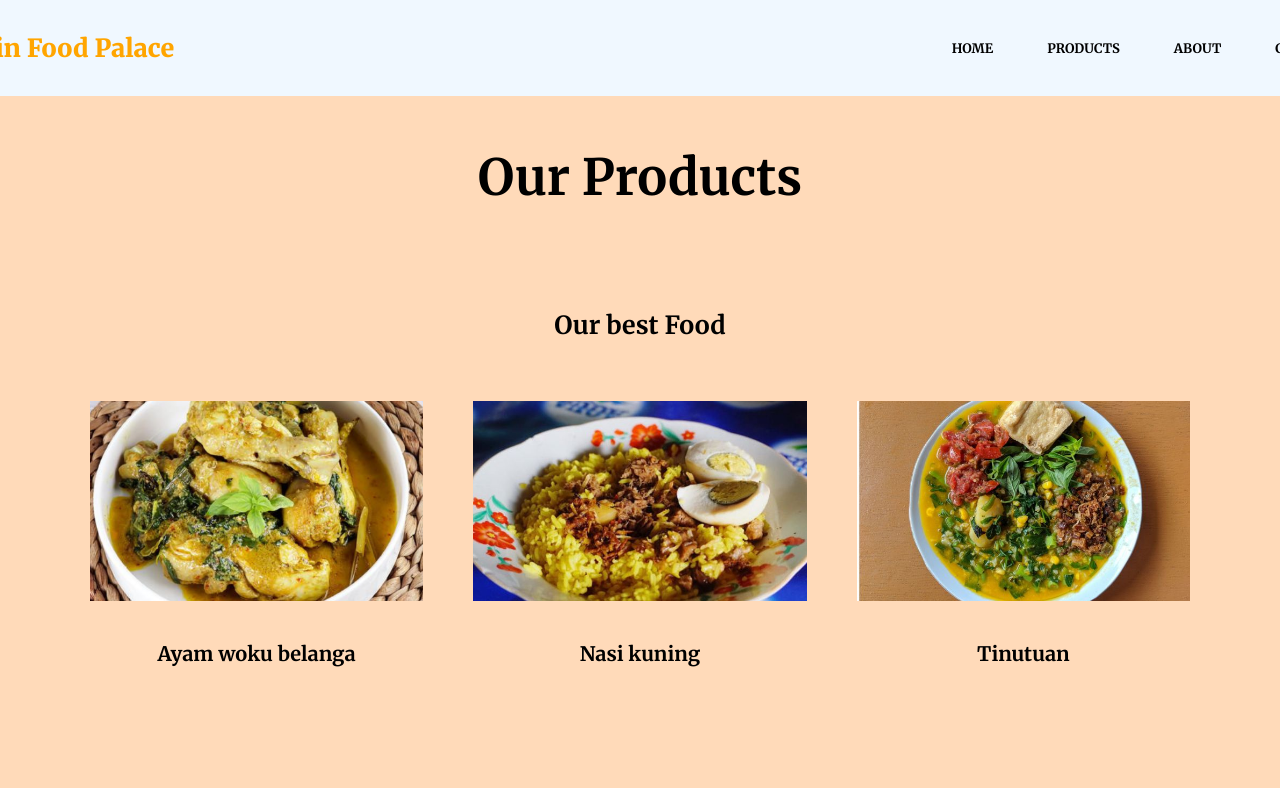
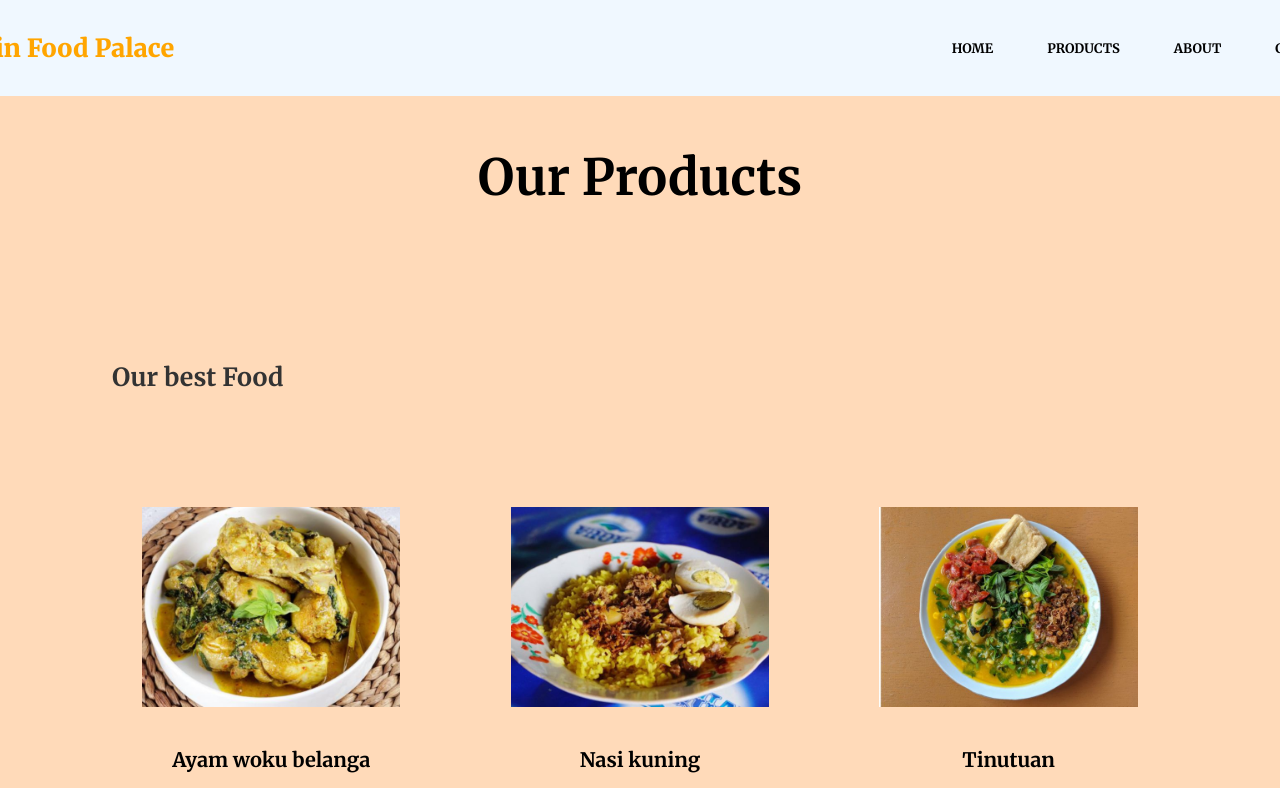
Before and after one commit to venalukstudent/finalfrontend, a React (Create React App) app: page /products in a window 1280 px wide. Shown: the top 788 px of the page. Built offline with nearby package versions, Linux system fonts and the light colour scheme; the HTML template or start-up script is replaced by a standard one.

Commit message:
add hover on our product and the text

```diff
--- a/src/components/Product/Products.css
+++ b/src/components/Product/Products.css
@@ -73,3 +73,48 @@
     font-size: 1.3rem;
   }
 }
+
+/* General styles for product sections */
+.products {
+  display: flex;
+  justify-content: space-around;
+  margin: 20px 0;
+  padding: 20px;
+  border: 2px solid transparent; /* Default border */
+  border-radius: 10px;
+  transition: border-color 0.3s ease, transform 0.3s ease;
+}
+
+/* Hover effect for product sections */
+.products:hover {
+  border-color: #ffa500; /* Orange border on hover */
+  transform: scale(1.02); /* Slight zoom effect on hover */
+}
+
+/* Header styles for product categories */
+h3 {
+  text-align: center;
+  margin: 20px 0;
+  color: #333;
+  font-weight: bold;
+}
+
+/* Styles for category titles (h3) */
+h3 {
+  text-align: center;
+  margin: 20px 0;
+  color: #333;
+  font-weight: bold;
+  display: inline-block;
+  padding: 10px 20px;
+  border: 2px solid transparent; /* Default border */
+  border-radius: 5px;
+  transition: border-color 0.3s ease, color 0.3s ease, transform 0.3s ease;
+}
+
+/* Hover effect for category titles */
+h3:hover {
+  border-color: #ffa500; /* Orange border on hover */
+  color: #ff8c00; /* Change text color to darker orange */
+  transform: scale(1.05); /* Slight zoom effect */
+}
```
